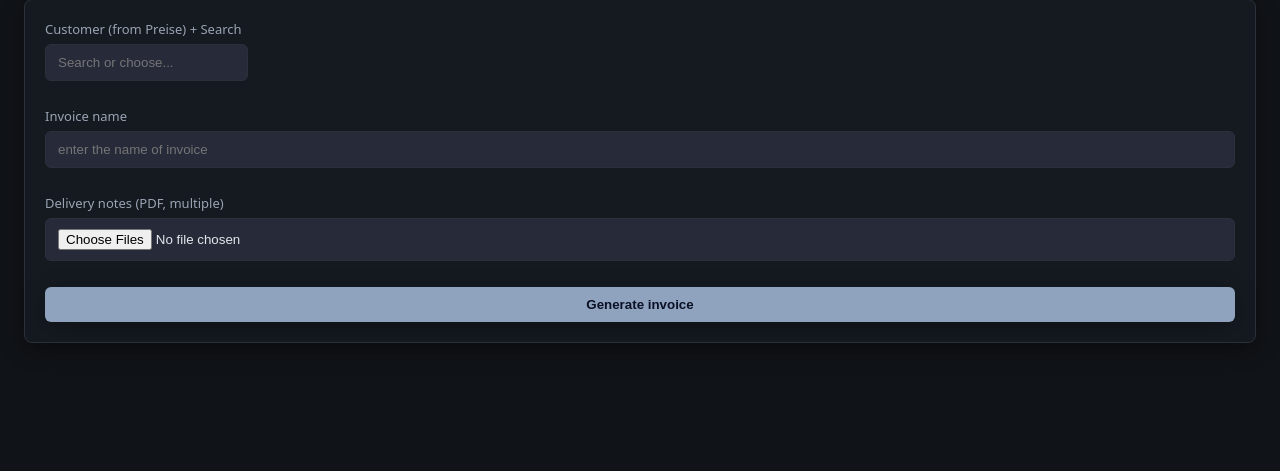
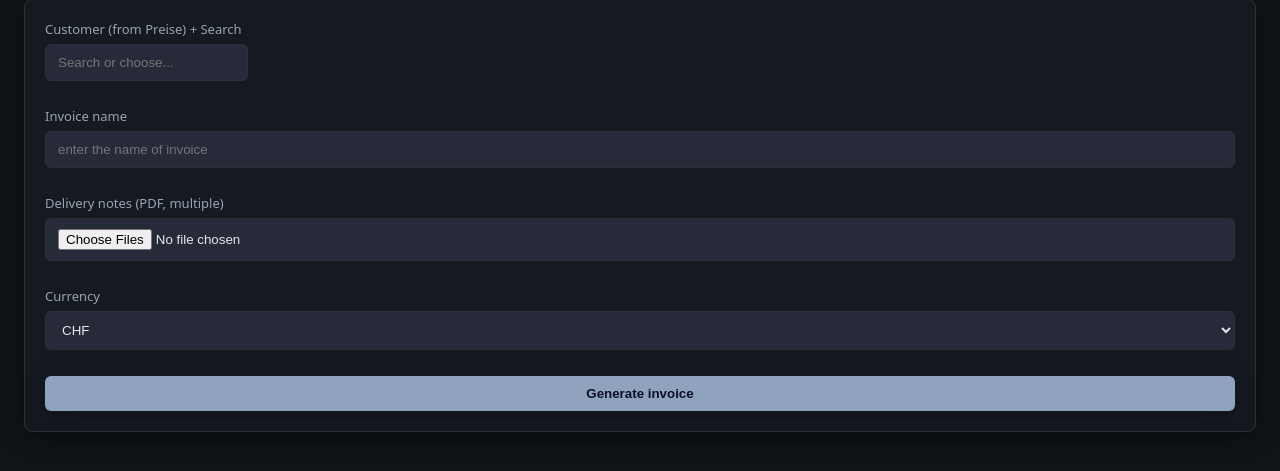
Before and after one commit to ai-shubham-mishra/Automated_Invoicing, a Flask app: page /invoicecreation in a window 1280 px wide. Shown: the part 136-607 px from the top of the page. Run offline with Flask 3, Linux system fonts and the light colour scheme; a user stored in the database is signed in; data comes from the database, SQL or seed files in the repository; both versions use the stored data as it was after the commit; parts of the project's set-up code (start-up, migrations or seed data) failed here and were passed over.

Commit message:
Implemented Currency Exchange Dropdown along with currency exchange mechanism allowing user to generate invoices in specific currencies

```diff
--- a/app.py
+++ b/app.py
@@ -673,6 +673,7 @@ def _update_invoice_name(rec_id: str, new_name: str) -> bool:
 def api_generate_invoice():
     client_name = (request.form.get("client_name") or "").strip()
     invoice_name = (request.form.get("invoice_name") or "").strip()
+    currency_exchange_raw = request.form.get("currency_exchange")
     if not client_name:
         flash("Bitte einen Kunden auswählen.", "error")
         return jsonify({"error": "client_name required"}), 400
@@ -705,6 +706,20 @@ def api_generate_invoice():
 
     # Attach the pricing rows once as a standalone schema field
     data_fields.append(("schema", json.dumps(rows, ensure_ascii=False)))
+    # Attach currency exchange block if provided by frontend
+    if currency_exchange_raw:
+        try:
+            # Validate JSON minimally and enforce base semantics
+            cx = json.loads(currency_exchange_raw)
+            if isinstance(cx, dict):
+                # Ensure base set to CHF and CHF rate=1 when code is CHF
+                cx.setdefault("base", "CHF")
+                if cx.get("code") == "CHF":
+                    cx["rate"] = 1.0
+                data_fields.append(("currency_exchange", json.dumps(cx, ensure_ascii=False)))
+        except Exception:
+            # If invalid, omit silently; webhook can proceed without FX
+            pass
 
     if valid_pdfs:
         for idx, pdf in enumerate(valid_pdfs):
--- a/templates/invoicecreation.html
+++ b/templates/invoicecreation.html
@@ -17,6 +17,18 @@
       {% call ui.field(t('delivery_label'), 'delivery_notes') %}
         <input type="file" id="delivery_notes" name="delivery_notes" accept=".pdf" multiple>
       {% endcall %}
+      {% call ui.field(t('currency'), 'currency_code') %}
+        <select id="currency_code" name="currency_code">
+          <option value="CHF">CHF</option>
+          <option value="EUR">EUR</option>
+          <option value="USD">USD</option>
+          <option value="GBP">GBP</option>
+          <option value="BRL">BRL</option>
+          <option value="JPY">JPY</option>
+          <option value="CNY">CNY</option>
+        </select>
+        <input type="hidden" id="currency_exchange" name="currency_exchange" value="">
+      {% endcall %}
       {{ ui.button(t('generate_button'), attrs='id="generate_btn" type="submit"') }}
       <div id="eta_msg" style="display:none; margin-top:6px; font-size:0.9em; opacity:0.8;"></div>
     {% endcall %}
@@ -31,6 +43,8 @@
     const resultPanel = document.getElementById('result_panel');
     const invoiceNameEl = document.getElementById('invoice_name');
     const deliveryNotesInput = document.getElementById('delivery_notes');
+    const currencySelect = document.getElementById('currency_code');
+    const currencyExchangeInput = document.getElementById('currency_exchange');
     const etaMsg = document.getElementById('eta_msg');
     let etaInterval = null;
     let items = [];
@@ -91,6 +105,80 @@
     // preload (do not open)
     fetchCustomers('');
 
+    // Currency rounding configuration and FX helpers
+    const CCY_ROUNDING = {
+      CHF: 0.05,
+      EUR: 0.01,
+      USD: 0.01,
+      GBP: 0.01,
+      BRL: 0.01,
+      JPY: 0.01,
+      CNY: 0.01,
+    };
+
+    async function fetchFxFromFrankfurter(code){
+      // Frankfurter returns last business day on weekends
+      const url = `https://api.frankfurter.app/latest?from=CHF&to=${encodeURIComponent(code)}`;
+      const resp = await fetch(url);
+      if(!resp.ok) throw new Error('Frankfurter error');
+      const data = await resp.json();
+      const rate = data && data.rates && data.rates[code];
+      if(typeof rate !== 'number') throw new Error('Frankfurter missing rate');
+      return { rate, asOf: data.date, provider: 'Frankfurter', quoteType: 'ECB daily' };
+    }
+
+    async function fetchFxFromHost(code){
+      // exchangerate.host fallback (free, no key)
+      const url = `https://api.exchangerate.host/latest?base=CHF&symbols=${encodeURIComponent(code)}`;
+      const resp = await fetch(url);
+      if(!resp.ok) throw new Error('exchangerate.host error');
+      const data = await resp.json();
+      const rate = data && data.rates && data.rates[code];
+      if(typeof rate !== 'number') throw new Error('exchangerate.host missing rate');
+      // exchangerate.host returns date in data.date as well
+      return { rate, asOf: data.date || new Date().toISOString().slice(0,10), provider: 'exchangerate.host', quoteType: 'aggregated' };
+    }
+
+    async function resolveCurrencyExchange(code){
+      if(code === 'CHF'){
+        return {
+          base: 'CHF',
+          code: 'CHF',
+          rate: 1.00,
+          asOf: new Date().toISOString().slice(0,10),
+          provider: 'static',
+          quoteType: 'identity',
+          rounding: CCY_ROUNDING['CHF'] || 0.05,
+          precision: 6,
+        };
+      }
+      try{
+        const res = await fetchFxFromFrankfurter(code);
+        return {
+          base: 'CHF',
+          code,
+          rate: res.rate,
+          asOf: res.asOf,
+          provider: res.provider,
+          quoteType: res.quoteType,
+          rounding: CCY_ROUNDING[code] || 0.01,
+          precision: 6,
+        };
+      } catch(_e){
+        const res = await fetchFxFromHost(code);
+        return {
+          base: 'CHF',
+          code,
+          rate: res.rate,
+          asOf: res.asOf,
+          provider: res.provider,
+          quoteType: res.quoteType,
+          rounding: CCY_ROUNDING[code] || 0.01,
+          precision: 6,
+        };
+      }
+    }
+
     function formatMMSS(totalSeconds){
       const m = Math.floor(totalSeconds / 60).toString().padStart(2, '0');
       const s = Math.floor(totalSeconds % 60).toString().padStart(2, '0');
@@ -148,6 +236,11 @@
       resultPanel.style.display = 'none';
       resultPanel.innerHTML = '';
       try{
+        // Resolve currency exchange before sending
+        const selectedCode = (currencySelect && currencySelect.value) ? currencySelect.value : 'CHF';
+        const cx = await resolveCurrencyExchange(selectedCode);
+        if(currencyExchangeInput){ currencyExchangeInput.value = JSON.stringify(cx); }
+        fd.set('currency_exchange', JSON.stringify(cx));
         const resp = await fetch(invoiceForm.action, { method: 'POST', body: fd });
         const data = await resp.json().catch(() => ({}));
         if(!resp.ok){
```
Also changed, not shown: invoices.db, pricing_sheet.db.
